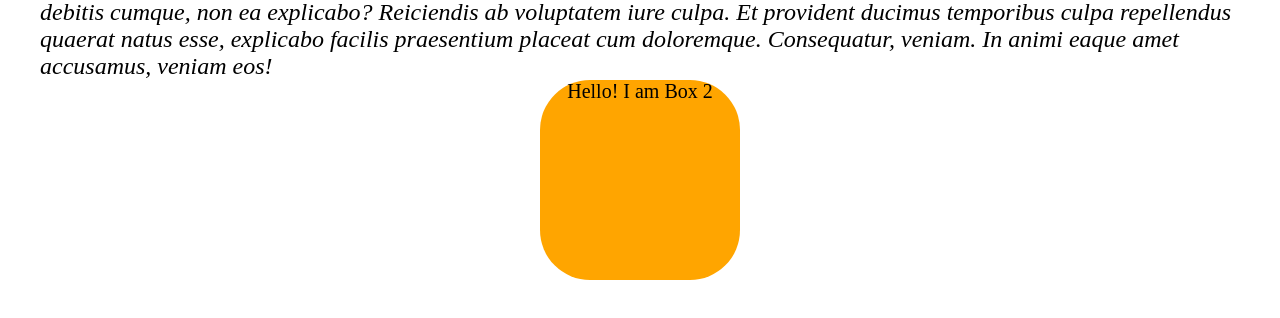
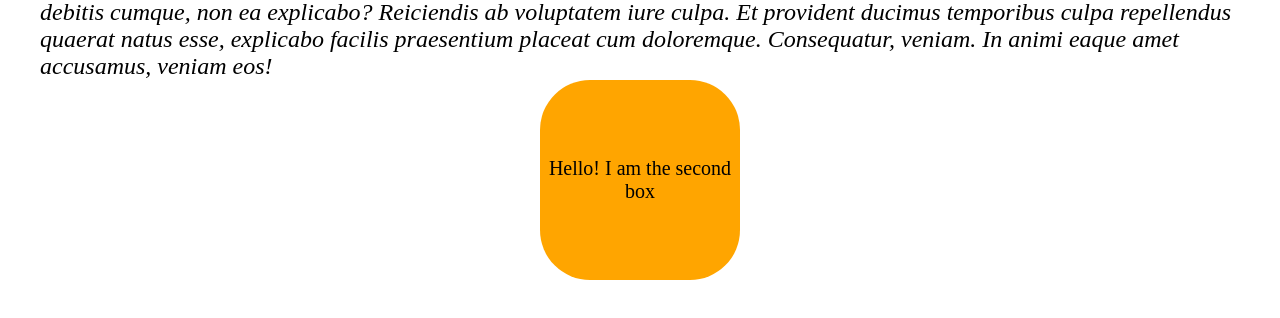
Before and after one commit to ustabayevaxadxon/smth, a plain HTML site: page index.html in a window 1280 px wide. Shown: the part 138-456 px from the top of the page. Drawn offline with Linux system fonts and the light colour scheme.

Commit message:
initial commit

```diff
--- a/index.html
+++ b/index.html
@@ -21,7 +21,7 @@
         </p>
     </div>
     <div class="box2">
-        Hello! I am Box 2
+        Hello! I am the second box
     </div>
 </body>
 
--- a/main.css
+++ b/main.css
@@ -21,7 +21,10 @@
 }
 
 .box2 {
-    text-align: center;
+    display: flex;
+    align-items: center;
+    justify-content: center;
+    text-align: center    ;
     font-size: 20px;
     margin: 0 auto;
     width: 200px;
```
